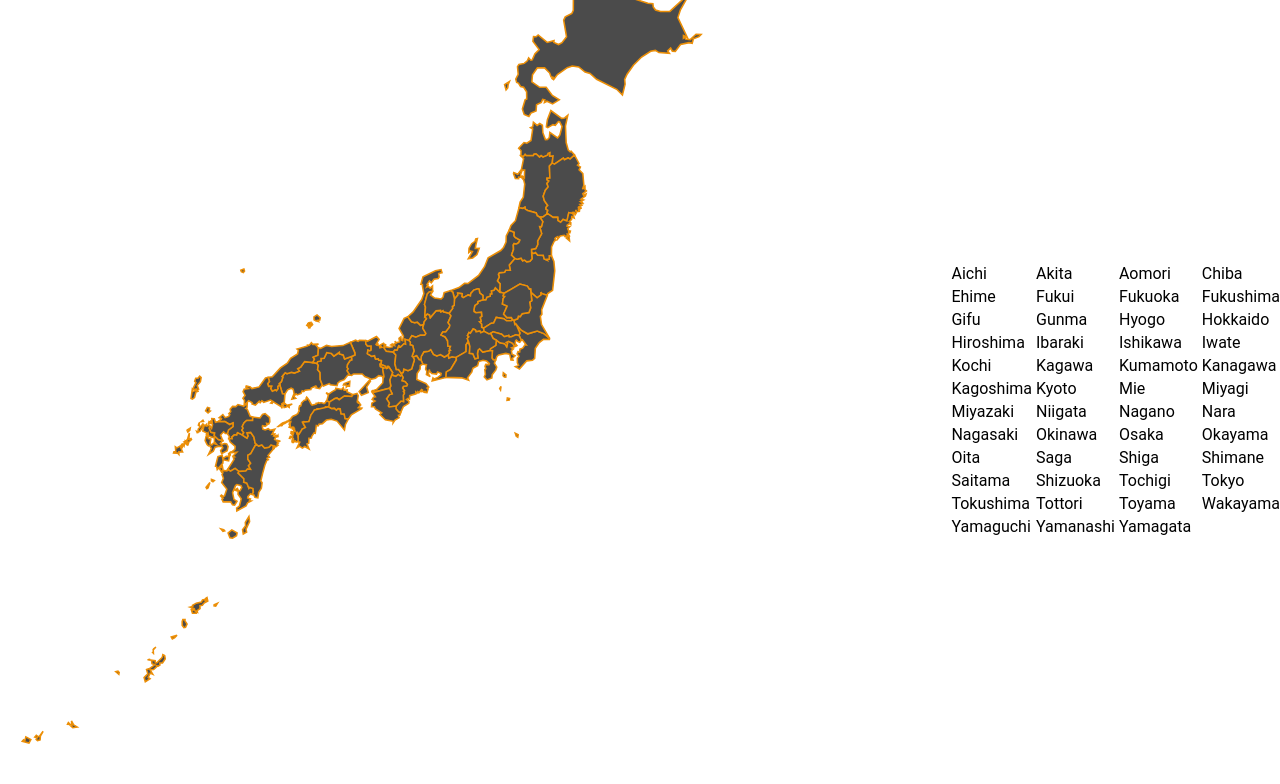
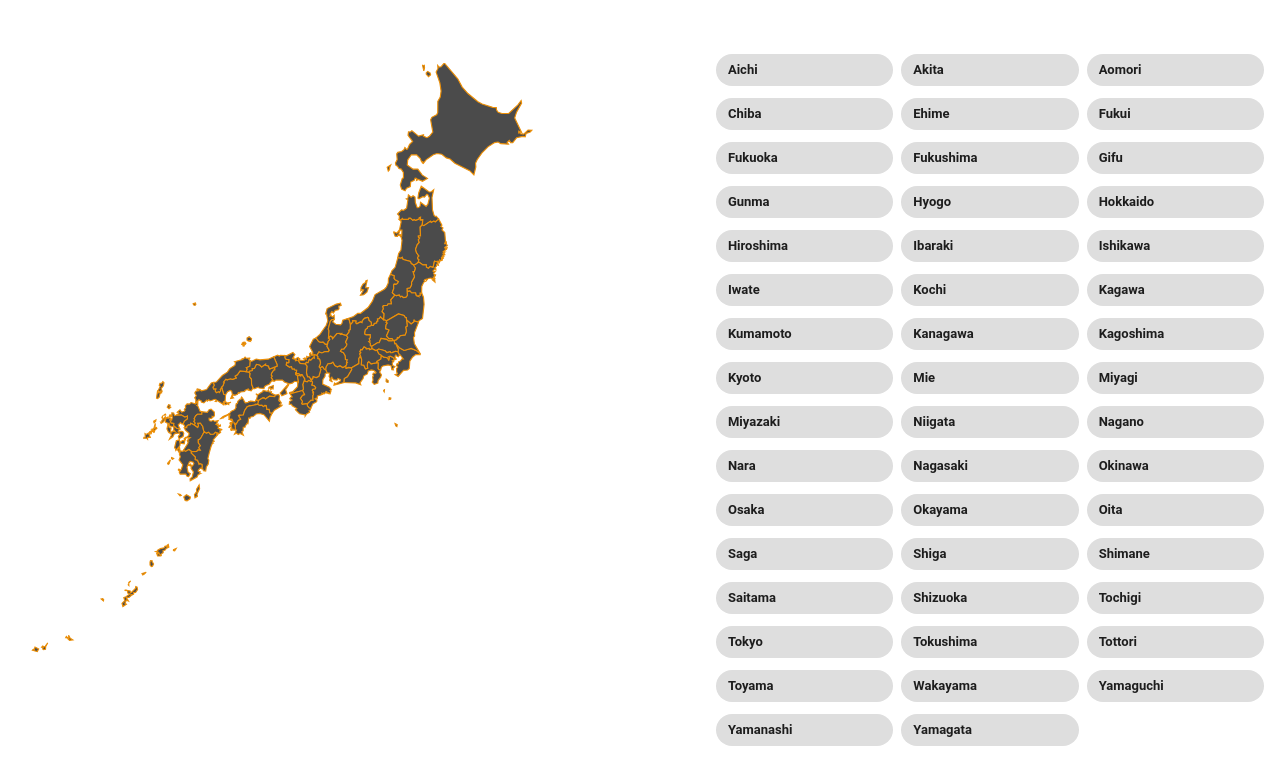
Before and after one commit to shutsugan/interactive-chart-map, a plain HTML site: page index.html in a window 1280 px wide. Drawn offline with Linux system fonts and the light colour scheme.

Commit message:
Implemented the rest the MapChart class, added styles

```diff
--- a/index.html
+++ b/index.html
@@ -63,53 +63,53 @@
 			</svg>
 		</div>
 		<div class="map__list">
-			<div class="region-23">Aichi</div>
-			<div class="region-05">Akita</div>
-			<div class="region-02">Aomori</div>
-			<div class="region-12">Chiba</div>
-			<div class="region-38">Ehime</div>
-			<div class="region-18">Fukui</div>
-			<div class="region-40">Fukuoka</div>
-			<div class="region-07">Fukushima</div>
-			<div class="region-21">Gifu</div>
-			<div class="region-10">Gunma</div>
-			<div class="region-28">Hyogo</div>
-			<div class="region-01">Hokkaido</div>
-			<div class="region-34">Hiroshima</div>
-			<div class="region-08">Ibaraki</div>
-			<div class="region-17">Ishikawa</div>
-			<div class="region-03">Iwate</div>
-			<div class="region-39">Kochi</div>
-			<div class="region-37">Kagawa</div>
-			<div class="region-43">Kumamoto</div>
-			<div class="region-14">Kanagawa</div>
-			<div class="region-46">Kagoshima</div>
-			<div class="region-26">Kyoto</div>
-			<div class="region-24">Mie</div>
-			<div class="region-04">Miyagi</div>
-			<div class="region-45">Miyazaki</div>
-			<div class="region-15">Niigata</div>
-			<div class="region-20">Nagano</div>
-			<div class="region-29">Nara</div>
-			<div class="region-42">Nagasaki</div>
-			<div class="region-47">Okinawa</div>
-			<div class="region-27">Osaka</div>
-			<div class="region-33">Okayama</div>
-			<div class="region-44">Oita</div>
-			<div class="region-41">Saga</div>
-			<div class="region-25">Shiga</div>
-			<div class="region-32">Shimane</div>
-			<div class="region-11">Saitama</div>
-			<div class="region-22">Shizuoka</div>
-			<div class="region-09">Tochigi</div>
-			<div class="region-13">Tokyo</div>
-			<div class="region-36">Tokushima</div>
-			<div class="region-31">Tottori</div>
-			<div class="region-16">Toyama</div>
-			<div class="region-30">Wakayama</div>
-			<div class="region-35">Yamaguchi</div>
-			<div class="region-19">Yamanashi</div>
-			<div class="region-06">Yamagata</div>
+			<div class="Aichi">Aichi</div>
+			<div class="Akita">Akita</div>
+			<div class="Aomori">Aomori</div>
+			<div class="Chiba">Chiba</div>
+			<div class="Ehime">Ehime</div>
+			<div class="Fukui">Fukui</div>
+			<div class="Fukuoka">Fukuoka</div>
+			<div class="Fukushima">Fukushima</div>
+			<div class="Gifu">Gifu</div>
+			<div class="Gunma">Gunma</div>
+			<div class="Hyogo">Hyogo</div>
+			<div class="Hokkaido">Hokkaido</div>
+			<div class="Hiroshima">Hiroshima</div>
+			<div class="Ibaraki">Ibaraki</div>
+			<div class="Ishikawa">Ishikawa</div>
+			<div class="Iwate">Iwate</div>
+			<div class="Kochi">Kochi</div>
+			<div class="Kagawa">Kagawa</div>
+			<div class="Kumamoto">Kumamoto</div>
+			<div class="Kanagawa">Kanagawa</div>
+			<div class="Kagoshima">Kagoshima</div>
+			<div class="Kyoto">Kyoto</div>
+			<div class="Mie">Mie</div>
+			<div class="Miyagi">Miyagi</div>
+			<div class="Miyazaki">Miyazaki</div>
+			<div class="Niigata">Niigata</div>
+			<div class="Nagano">Nagano</div>
+			<div class="Nara">Nara</div>
+			<div class="Nagasaki">Nagasaki</div>
+			<div class="Okinawa">Okinawa</div>
+			<div class="Osaka">Osaka</div>
+			<div class="Okayama">Okayama</div>
+			<div class="Oita">Oita</div>
+			<div class="Saga">Saga</div>
+			<div class="Shiga">Shiga</div>
+			<div class="Shimane">Shimane</div>
+			<div class="Saitama">Saitama</div>
+			<div class="Shizuoka">Shizuoka</div>
+			<div class="Tochigi">Tochigi</div>
+			<div class="Tokyo">Tokyo</div>
+			<div class="Tokushima">Tokushima</div>
+			<div class="Tottori">Tottori</div>
+			<div class="Toyama">Toyama</div>
+			<div class="Wakayama">Wakayama</div>
+			<div class="Yamaguchi">Yamaguchi</div>
+			<div class="Yamanashi">Yamanashi</div>
+			<div class="Yamagata">Yamagata</div>
 		</div>
 	</div>
 
--- a/main.css
+++ b/main.css
@@ -14,10 +14,11 @@ html, body {
 	justify-content: space-between;
 	align-items: center;
 	height: 100vh;
+	padding: 16px;
 }
 
 .map__image {
-	width: 100%;
+	width: 35%;
 	flex: 1 1 auto;
 }
 
@@ -25,6 +26,7 @@ html, body {
 	fill: #4B4B4B;
 	stroke: #ec8f07;
 	stroke-width: 1px;
+    cursor: pointer;
 	transition: fill .3s;
 }
 
@@ -32,9 +34,54 @@ html, body {
 	fill: #ec8f07;
 }
 
+.map__image--active {
+	fill: #ec8f07 !important;
+}
+
 .map__list {
 	display: grid;
-	grid-template-columns: repeat(4, 1fr);
-	grid-gap: 4px;
+	grid-template-columns: repeat(3, 1fr);
+	grid-gap: 8px;
 	flex: 1 1 auto;
 }
+
+.map__list div {
+	height: 32px;
+    line-height: 32px;
+    padding: 0 12px;
+    border: 0;
+    border-radius: 16px;
+    background: #dedede;
+    display: inline-block;
+    color: rgba(0,0,0,.87);
+    margin: 2px 0;
+    font-size: 0;
+    white-space: nowrap;
+    font-size: 13px;
+	font-weight: bold;
+    vertical-align: middle;
+    display: inline-block;
+    cursor: pointer;
+    transition: background .3s;
+}
+
+.map__list div:hover {
+	background: #ec8f07;
+}
+
+.link-active{
+	background: #ec8f07 !important;
+}
+
+@media only screen and (max-width: 690px) {
+	.map {
+		display: flex;
+		flex-direction: column;
+		justify-content: center;
+	}
+
+	.map__image {
+		margin-top: 542px;
+    	width: 100%;
+	}
+}
--- a/main.js
+++ b/main.js
@@ -13,12 +13,61 @@ class MapChart {
 	}
 
 	_addEventListener() {
-		this._paths.forEach(path => path.addEventListener('mouseenter', this._OverMap));
+		this._paths.forEach(path => path.addEventListener('mouseenter', this._overMap));
+		this._links.forEach(link => link.addEventListener('mouseenter', this._overLink));
+
+		this._paths.forEach(path => path.addEventListener('mouseout', this._outMap));
+		this._links.forEach(link => link.addEventListener('mouseout', this._outLink));
 	}
 
-	_OverMap(event) {
+	/**
+     * Hover over map will target the badge city.
+     * @param {event} event
+	 */
+	_overMap(event) {
+		const link = MapChart._getLink(event);
+		link.classList.add('link-active');
+	}
+
+	/**
+     * Hover out of map will clear the badge.
+     * @param {event} event
+	 */
+	_outMap(event) {
+		const link = MapChart._getLink(event);
+		link.classList.remove('link-active');
+	}
+
+	/**
+     * Hover over badge will target the same area.
+     * @param {event} event
+	 */
+	_overLink(event) {
+		const area = MapChart._getArea(event);
+		area.style.fill = '#ec8f07';
+	}
+
+	/**
+     * Hover out of badge will clear area.
+     * @param {event} event
+	 */
+	_outLink(event) {
+		const area = MapChart._getArea(event);
+		area.style.fill = '#4B4B4B';
+	}
+
+	static _getLink(event) {
 		const city = event.target.getAttribute('title');
-		console.log(city);
+		const link = document.querySelector(`.${city}`);
+
+		return link;
+	}
+
+	static _getArea(event) {
+		const city = event.target.innerHTML;
+		const area = document.querySelector(`[title=${city}]`);
+
+		return area;
 	}
 }
 new MapChart();
```
